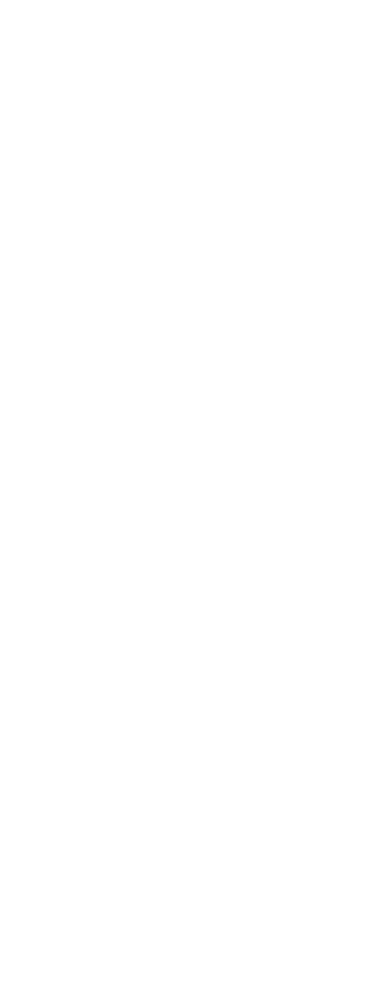
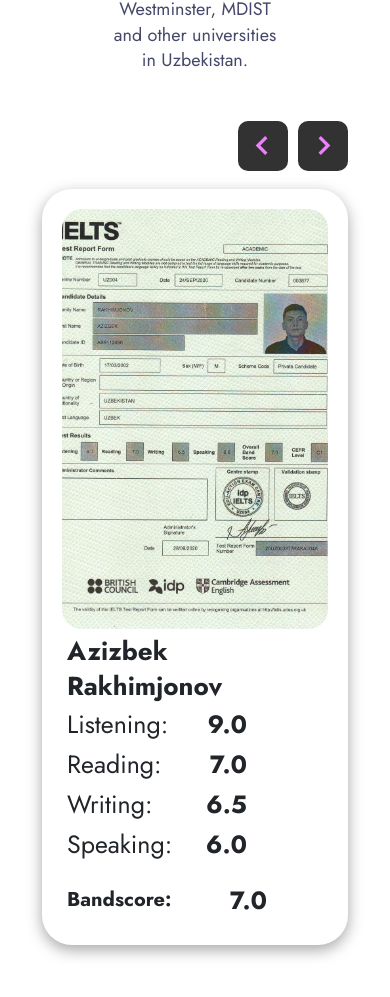
Before and after one commit to AzizRakhim/Foxford, a React (Create React App) app: page / in a window 390 px wide. Shown: the part 8815-9812 px from the top of the page. Before the commit the page ends 8422 px from the top, so only its background shows below. Built offline with nearby package versions, Linux system fonts and the light colour scheme.

Commit message:
refactor: Results` page`s responsiveness is done 100%

```diff
--- a/src/App.jsx
+++ b/src/App.jsx
@@ -20,8 +20,8 @@
           <Reverse />
           <Plans />
           <Advantages />
-          {/*<Results />
-          <Contact />
+          <Results />
+          {/*<Contact />
           <Location />
           <Footer /> */}
         </>}
--- a/src/components/Results/Results.jsx
+++ b/src/components/Results/Results.jsx
@@ -8,7 +8,7 @@
 
 function Results() {
   function SampleNextArrow(props) {
-    const { className, style, onClick } = props;
+    const { style, onClick } = props;
     return (
       <div
         className={"slider-btn"}
@@ -21,7 +21,7 @@
   }
 
   function SamplePrevArrow(props) {
-    const { className, style, onClick } = props;
+    const { style, onClick } = props;
     return (
       <div
         className={"prev-btn"}
@@ -44,29 +44,32 @@
     prevArrow: <SampleNextArrow />,
     responsive: [
       {
-        breakpoint: 1024,
+        breakpoint: 1900,
         settings: {
-          slidesToShow: 3,
-          slidesToScroll: 3,
+          slidesToShow: 2,
+          slidesToScroll: 1,
           infinite: true,
-          dots: true
+          dots: false
         }
       },
       {
-        breakpoint: 600,
+        breakpoint: 1200,
         settings: {
           slidesToShow: 2,
-          slidesToScroll: 2,
-          initialSlide: 2
+          slidesToScroll: 1,
+          infinite: true,
+          dots: false
         }
       },
       {
-        breakpoint: 480,
+        breakpoint: 800,
         settings: {
           slidesToShow: 1,
-          slidesToScroll: 1
+          slidesToScroll: 1,
+          infinite: true,
+          dots: false
         }
-      }
+      },
     ]
   };
 
@@ -87,11 +90,11 @@
           {ielts.map(item => {
             return (
               <div className='results__item' key={item.id}>
-                <div className='results__inner d-flex col-12'>
-                  <div className='results__img-box col-6'>
+                <div className='results__inner d-flex col-12 flex-wrap'>
+                  <div className='results__img-box col-12 col-lg-12 col-xl-6'>
                     <img src={item.img} alt={item.name} />
                   </div>
-                  <div className='results__content col-6'>
+                  <div className='results__content col-12 col-lg-12 col-xl-6'>
                     <span className='results__name'>
                       {item.name} <br /> {item.lastname}
                     </span>
@@ -143,11 +146,11 @@
             )
           })}
           <div className='results__item'>
-            <div className='results__inner d-flex col-12'>
-              <div className='results__img-box col-6'>
+            <div className='results__inner d-flex col-12 flex-wrap'>
+              <div className='results__img-box col-12 col-lg-12 col-xl-6'>
                 <img src={iroda} alt={"Iroda"} />
               </div>
-              <div className='results__content col-6'>
+              <div className='results__content col-12 col-lg-12 col-xl-6'>
                 <span className='results__name'>
                   {"Irodaxon"} <br /> Xusniddinova
                 </span>
--- a/src/components/Results/Results.scss
+++ b/src/components/Results/Results.scss
@@ -1,4 +1,4 @@
-.results__title{
+.results__title {
   font-weight: 700;
   font-size: 48px;
   line-height: 120%;
@@ -6,16 +6,16 @@
   margin-bottom: 42px;
 }
 
-.results__text{
+.results__text {
   width: 50%;
   margin: 0 auto;
   margin-bottom: 3rem;
 }
 
-.results__img-box{
+.results__img-box {
   height: 420px;
 
-  img{
+  img {
     width: 100%;
     height: 100%;
     object-fit: cover;
@@ -23,17 +23,17 @@
   }
 }
 
-.results__list{
+.results__list {
   padding-bottom: 20px;
   background-color: #fff;
   cursor: pointer;
 }
 
-.results__item{
+.results__item {
   padding: 20px;
 }
 
-.results__inner{
+.results__inner {
   width: 100%;
   box-shadow: rgba(0, 0, 0, 0.35) 0px 5px 15px;
   border-radius: 30px;
@@ -41,14 +41,14 @@
   padding: 20px;
 }
 
-.results__content{
+.results__content {
   padding: 2.25rem;
   display: flex;
   flex-direction: column;
   justify-content: space-between;
 }
 
-.results__name{
+.results__name {
   width: 100%;
   font-size: 36px;
   line-height: 35px;
@@ -59,41 +59,41 @@
   white-space: nowrap;
 }
 
-.results__inner-item{
+.results__inner-item {
   max-width: 180px;
 }
 
-.results__section{
+.results__section {
   font-size: 25px;
   line-height: 40px;
 }
 
-.results__score{
+.results__score {
   font-size: 25px;
   line-height: 40px;
   font-weight: 700;
 }
 
-.results__band-score{
+.results__band-score {
   max-width: 200px;
   display: flex;
   align-items: center;
   justify-content: space-between;
 }
 
-.results__band-score-text{
+.results__band-score-text {
   font-size: 25px;
   line-height: 40px;
   font-weight: bold;
 }
 
-.results__real-band-score{
+.results__real-band-score {
   font-size: 35px;
   line-height: 40px;
   font-weight: 700;
 }
 
-.slider-btn{
+.slider-btn {
   width: 50px;
   border-radius: 10px;
   background: #323232;
@@ -104,7 +104,7 @@
   top: 0;
   right: 80px;
 
-  i{
+  i {
     margin: auto;
     font-size: 40px;
     position: absolute;
@@ -114,7 +114,7 @@
   }
 }
 
-.prev-btn{
+.prev-btn {
   width: 50px;
   border-radius: 10px;
   background: #323232;
@@ -125,7 +125,7 @@
   top: 0;
   right: 20px;
 
-  i{
+  i {
     margin: auto;
     font-size: 40px;
     position: absolute;
@@ -134,3 +134,27 @@
     transform: translate(-50%, -50%);
   }
 }
+
+@media screen and (max-width: 1200px) {
+  .results__title {
+    font-size: 38px;
+  }
+
+  .results__name {
+    font-size: 26px;
+  }
+
+  .results__band-score-text {
+    font-size: 20px;
+  }
+
+  .results__real-band-score {
+    font-size: 25px;
+  }
+}
+
+@media screen and (max-width: 450px) {
+  .results__content {
+    padding: 5px;
+  }
+}
```
